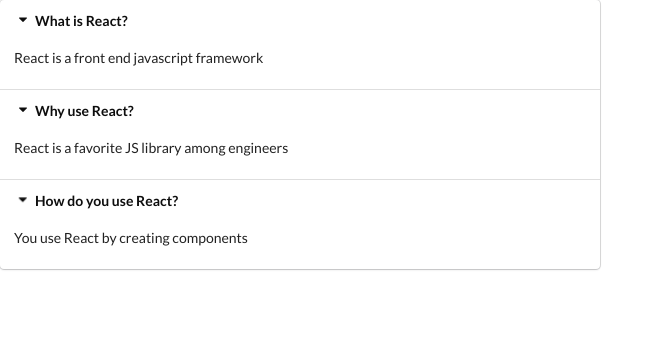
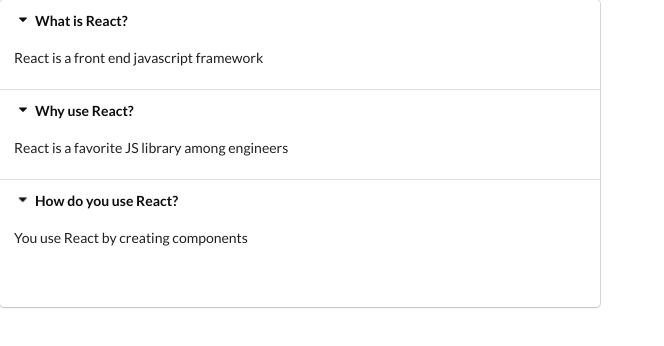
Before and after one commit to kelseythejackson/widgets, a React (Create React App) app: page / in a window 1280 px wide. Shown: the top 346 px of the page, without its empty margins (0-664 px from the left). Built offline with nearby package versions, Linux system fonts and the light colour scheme.

Commit message:
added useState

```diff
--- a/src/components/Accordion/Accordion.js
+++ b/src/components/Accordion/Accordion.js
@@ -1,10 +1,14 @@
-import React from 'react';
+import React, { useState } from 'react';
 
 const Accordion = ({ items }) => {
-  const renderedItems = items.map((item) => {
+  const [activeIndex, setActiveIndex] = useState(null);
+  const onTitleClick = (index) => {
+    setActiveIndex(index);
+  };
+  const renderedItems = items.map((item, index) => {
     return (
       <React.Fragment key={item.title}>
-        <div className="title active">
+        <div onClick={() => onTitleClick(index)} className="title active">
           <i className="dropdown icon"></i>
           {item.title}
         </div>
@@ -15,7 +19,12 @@
     );
   });
 
-  return <div className="ui styled accordion">{renderedItems}</div>;
+  return (
+    <div className="ui styled accordion">
+      {renderedItems}
+      <h1>{activeIndex}</h1>
+    </div>
+  );
 };
 
 export default Accordion;
```
